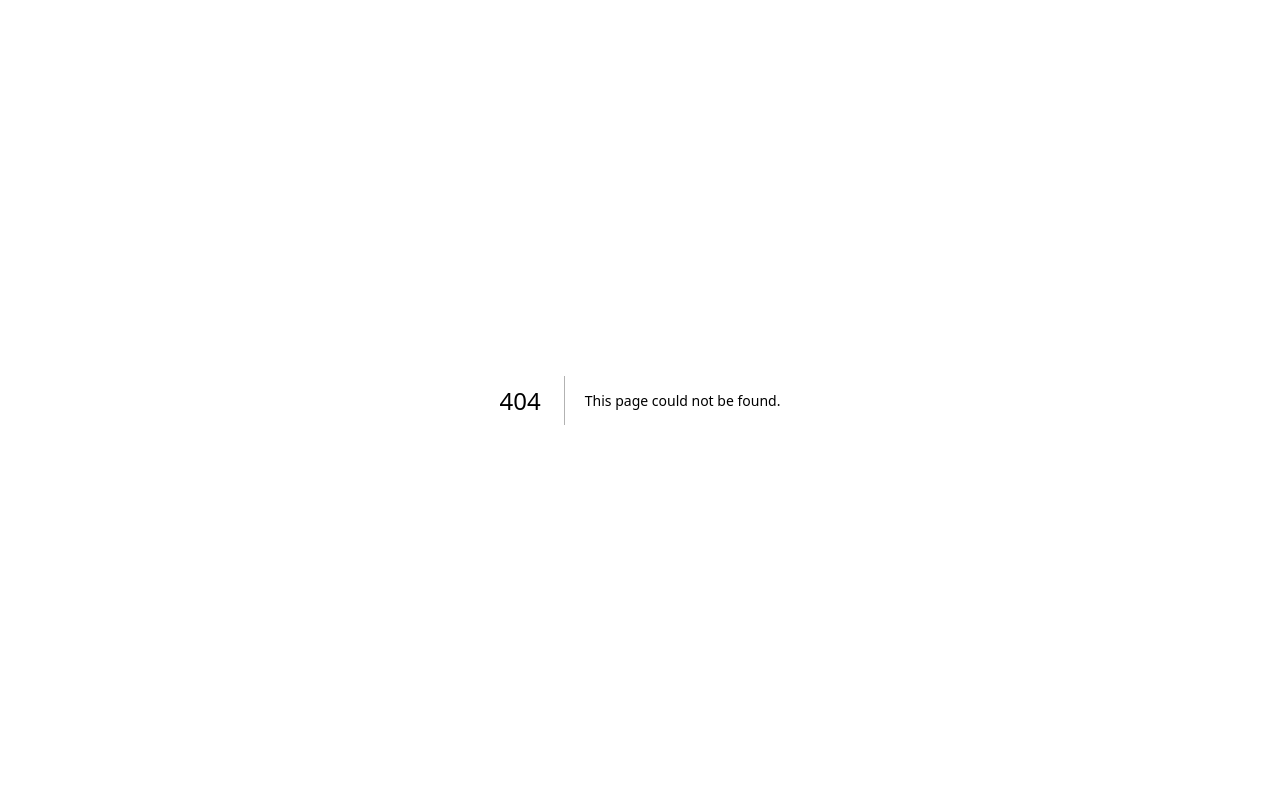
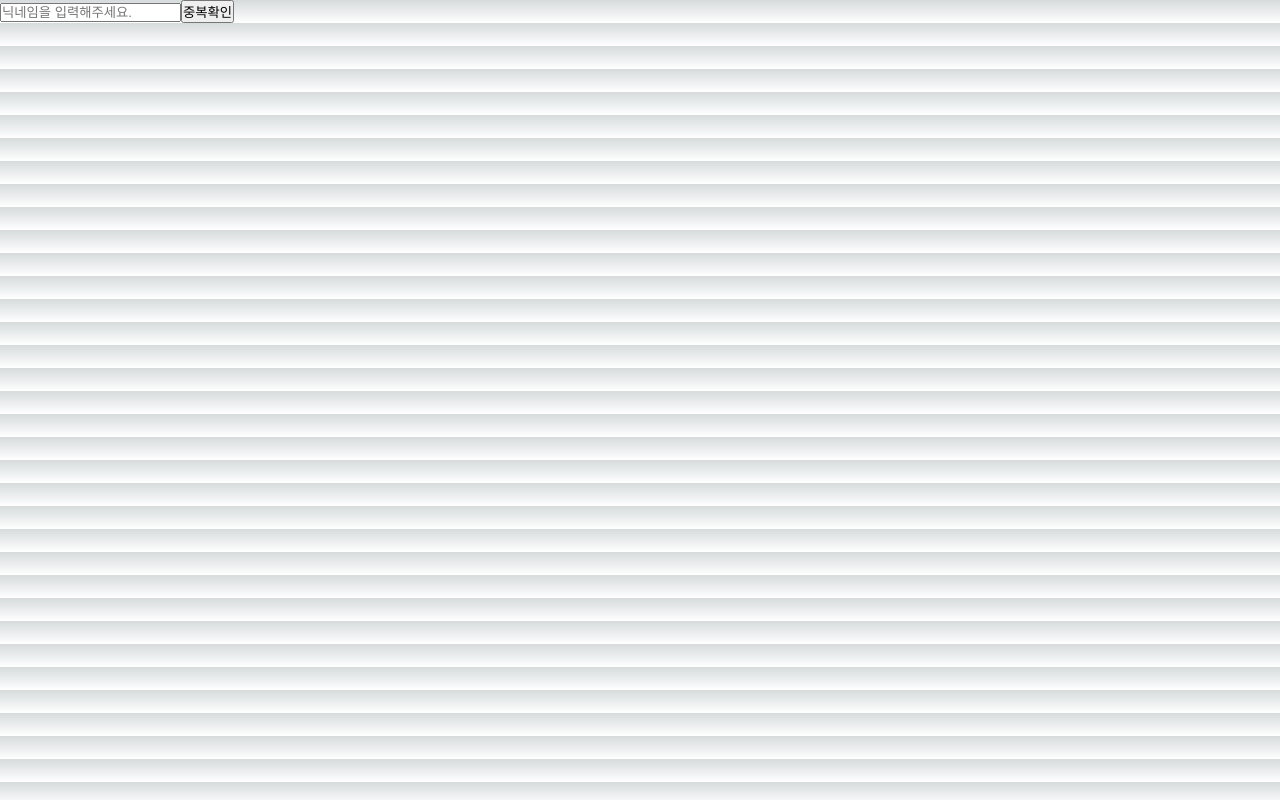
Before and after one commit to WE-ARE-RACCOONS/postgraduate-front, a Next.js app: page /signin in a window 1280 px wide. Before the commit this address had no page. Built offline with nearby package versions, Linux system fonts and the light colour scheme.

Commit message:
RAC-75 style: 닉네임 입력 폼 틀 잡기

```diff
--- /dev/null
+++ b/src/app/signin/page.tsx
@@ -0,0 +1,9 @@
+import NicknameForm from "@/components/SingleForm/NicknameForm";
+
+function SigninPage() {
+  return (
+    <NicknameForm></NicknameForm>
+  )
+}
+
+export default SigninPage;
--- /dev/null
+++ b/src/components/SingleForm/NicknameForm/NicknameForm.tsx
@@ -0,0 +1,10 @@
+function NicknameForm() {
+  return(
+    <div>
+      <input type="text" name="user-nickname" id="user-nickname" placeholder="닉네임을 입력해주세요." />
+      <button>중복확인</button>
+    </div>
+  )
+}
+
+export default NicknameForm;
--- /dev/null
+++ b/src/components/SingleForm/NicknameForm/index.tsx
@@ -0,0 +1,3 @@
+import NicknameForm from "./NicknameForm";
+
+export default NicknameForm;
```
Also changed, not shown: src/components/SingleForm/NicknameForm/NicknameForm.styled.ts (added).
